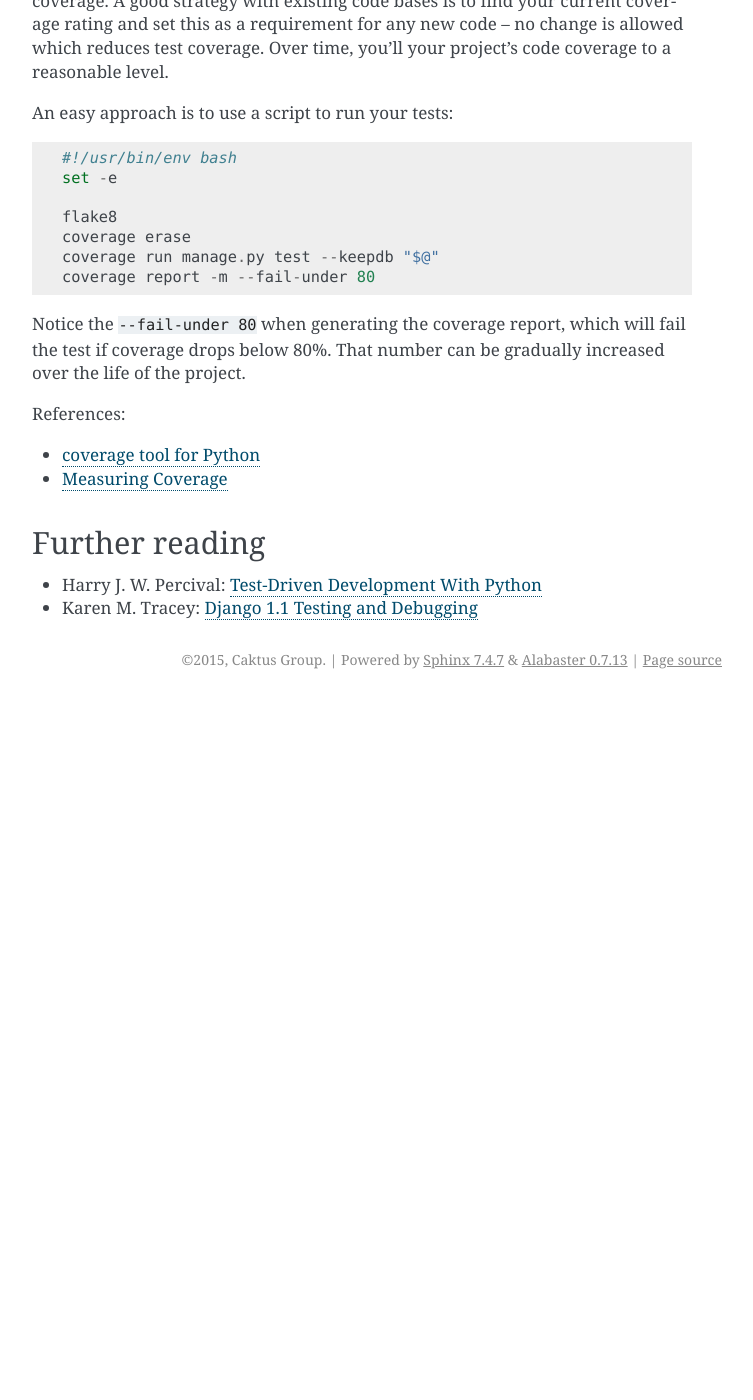
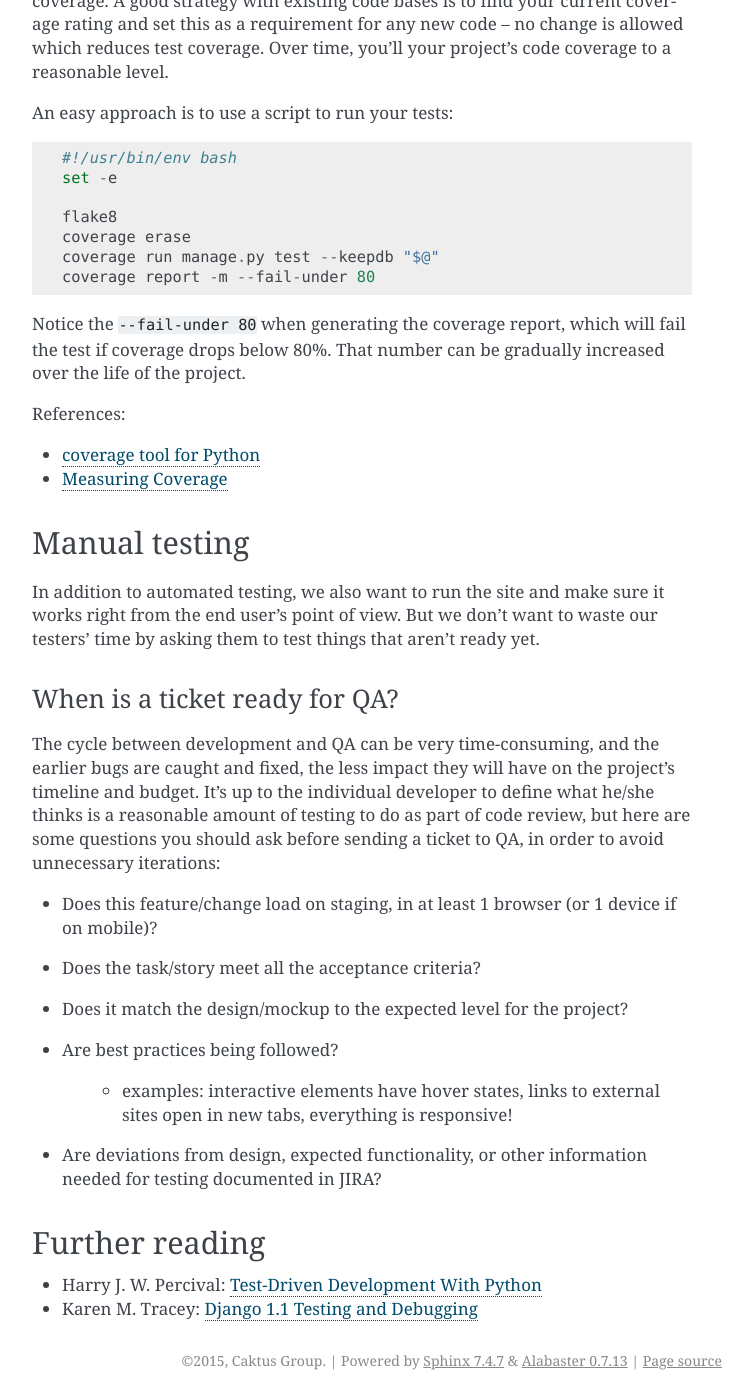
Before and after one commit to caktus/guidebook, a Sphinx documentation site: the page built from source/testing/index.rst, in a window 1280 px wide and 1400 px high, scrolled down 9534 px. Shown: the whole window, without its empty margins (388-1141 px from the left). Built offline with Sphinx 7.4.7, drawn with Linux system fonts in a browser that asks for light colours; before the commit the page ends 10233 px from its top, so only the background shows below that; some of the changed text lies outside the part shown.

Commit message:
Add recommendations on when to send something to QA

```diff
--- a/source/testing/index.rst
+++ b/source/testing/index.rst
@@ -499,6 +499,28 @@ References:
 * `coverage tool for Python <https://pypi.python.org/pypi/coverage>`_
 * `Measuring Coverage <https://django-testing-docs.readthedocs.org/en/latest/coverage.html>`_
 
+
+Manual testing
+--------------
+
+In addition to automated testing, we also want to run the site and make sure it
+works right from the end user's point of view. But we don't want to waste our testers'
+time by asking them to test things that aren't ready yet.
+
+When is a ticket ready for QA?
+~~~~~~~~~~~~~~~~~~~~~~~~~~~~~~
+
+The cycle between development and QA can be very time-consuming, and the earlier bugs are caught and fixed, the less impact they will have on the project's timeline and budget. It’s up to the individual developer to define what he/she thinks is a reasonable amount of testing to do as part of code review, but here are some questions you should ask before sending a ticket to QA, in order to avoid unnecessary iterations:
+
+* Does this feature/change load on staging, in at least 1 browser (or 1 device if on mobile)?
+* Does the task/story meet all the acceptance criteria?
+* Does it match the design/mockup to the expected level for the project?
+* Are best practices being followed?
+
+   * examples: interactive elements have hover states, links to external sites open in new tabs, everything is responsive!
+
+* Are deviations from design, expected functionality, or other information needed for testing documented in JIRA?
+
 Further reading
 ---------------
 
```
